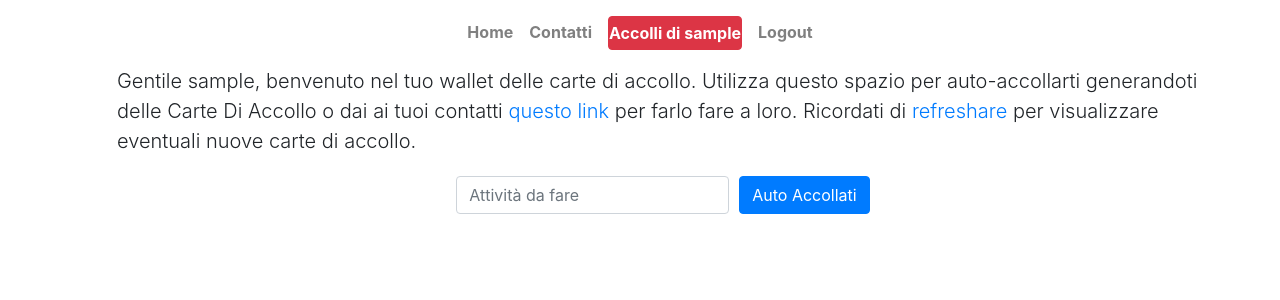
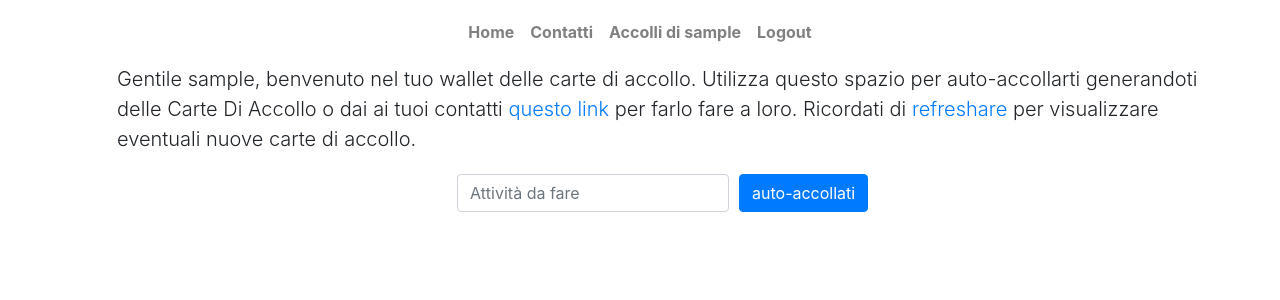
Before and after one commit to lucky-sideburn/cartediaccollo, a Flask app: page /dashboard_accolli in a window 1280 px wide. Shown: the top 300 px of the page. Run offline with Flask 2, Linux system fonts and the light colour scheme; the visitor is signed in with stand-in values (Sample User, id 1); data that the repository does not hold is empty; some libraries are stand-ins or nearby versions.

Commit message:
some fixes

```diff
--- a/app.py
+++ b/app.py
@@ -315,7 +315,7 @@ def cartadiaccollo():
       for _input in inputs:
         if (len(result[_input]) < 2):
           return redirect(return_url, code=302)
-      if ((len(result['sender']) > 20) or (len(result['recipient']) > 20)):
+      if ((len(result['sender']) > 30) or (len(result['recipient']) > 30)):
         return redirect(return_url, code=302)
       elif (len(result['task']) > 60):
         return redirect(return_url, code=302)
@@ -336,7 +336,7 @@ def cartadiaccollo():
       for _input in inputs:
         if (len(result[_input]) < 2):
           return render_template('index.html', alert=True, accolloform=True)
-      if ((len(result['sender']) > 20) or (len(result['recipient']) > 20)):
+      if ((len(result['sender']) > 30) or (len(result['recipient']) > 30)):
         return render_template('index.html', alert=True, accolloform=True)
       elif (len(result['task']) > 60):
         return render_template('index.html', alert=True, accolloform=True)
--- a/templates/dashboard_accolli.html
+++ b/templates/dashboard_accolli.html
@@ -63,7 +63,7 @@
             {% if session['username'] %}
             <a class="nav-link active" href="https://accolli.it">Home</a>
             <a class="nav-link" href="mailto:luckysideburn@gmail.com">Contatti</a>
-            <a class="nav-link nav-link btn btn-danger bg-danger text-white"" href="/dashboard_accolli">Accolli di {{session['username']}}</a>
+            <a class="nav-link" href="/dashboard_accolli">Accolli di {{session['username']}}</a>
             <a class="nav-link" href="/logout">Logout</a>
             {% endif %}
           </nav>
@@ -120,7 +120,7 @@
               <input type="text" class="form-control" id="task" name="task" placeholder="Attività da fare">
             </div>
             <div class="col-auto my-1">
-              <button type="submit" class="btn btn-primary">Auto Accollati</button>
+              <button type="submit" class="btn btn-primary">auto-accollati</button>
             </div>
           </div>
         </form>
@@ -131,7 +131,7 @@
             {% for card in accolli %}
             <div class="col-md-4">
               {% if card['status'] == 'open' %}
-              <div class="card bg-light mb-3" style="max-width: 18rem;">
+              <div class="card text-white bg-info mb-3" style="max-width: 18rem;">
               {% elif card['status'] == 'progress' %}
               <div class="card text-white bg-warning mb-3" style="max-width: 18rem;">
               {% elif card['status'] == 'done' %}
@@ -143,8 +143,8 @@
                   <div class="d-flex justify-content-between align-items-center">
                     <div class="btn-group">
                       {% if card['status'] == 'open' %}
-                      <a href="{{ card['url'] }}&dashboard_id={{id}}&dashboard_token={{token}}" class="btn btn-sm btn-outline-dark" role="button">Apri</a>
-                      <a href="https://accolli.it/delete?id={{ card['uuid'] }}" class="btn btn-sm btn-outline-dark" role="button">cancella</a>
+                      <a href="{{ card['url'] }}&dashboard_id={{id}}&dashboard_token={{token}}" class="btn btn-sm btn-outline-light" role="button">Apri</a>
+                      <a href="https://accolli.it/delete?id={{ card['uuid'] }}" class="btn btn-sm btn-outline-light" role="button">cancella</a>
                       {% elif card['status'] == 'progress' %}
                       <a href="{{ card['url'] }}&dashboard_id={{id}}&dashboard_token={{token}}" class="btn btn-sm btn-outline-dark" role="button">Apri</a>
                       <a href="https://accolli.it/delete?id={{ card['uuid'] }}" class="btn btn-sm btn-outline-dark" role="button">cancella</a>
--- a/templates/show.html
+++ b/templates/show.html
@@ -73,7 +73,7 @@
           <a class="nav-link active" href="https://accolli.it">Home</a>
           <a class="nav-link" href="mailto:luckysideburn@gmail.com">Contatti</a>
           {% if session['username'] %}
-          <a class="nav-link btn btn-danger bg-danger text-white"" href="/dashboard_accolli">Accolli di {{session['username']}}</a>
+          <a class="nav-link" href="/dashboard_accolli">Accolli di {{session['username']}}</a>
           <a class="nav-link" href="/logout">Logout</a>
           {% endif %}
         </nav>
```
Also changed, not shown: templates/index.html (+13 -10 lines), static/wallet.png.
